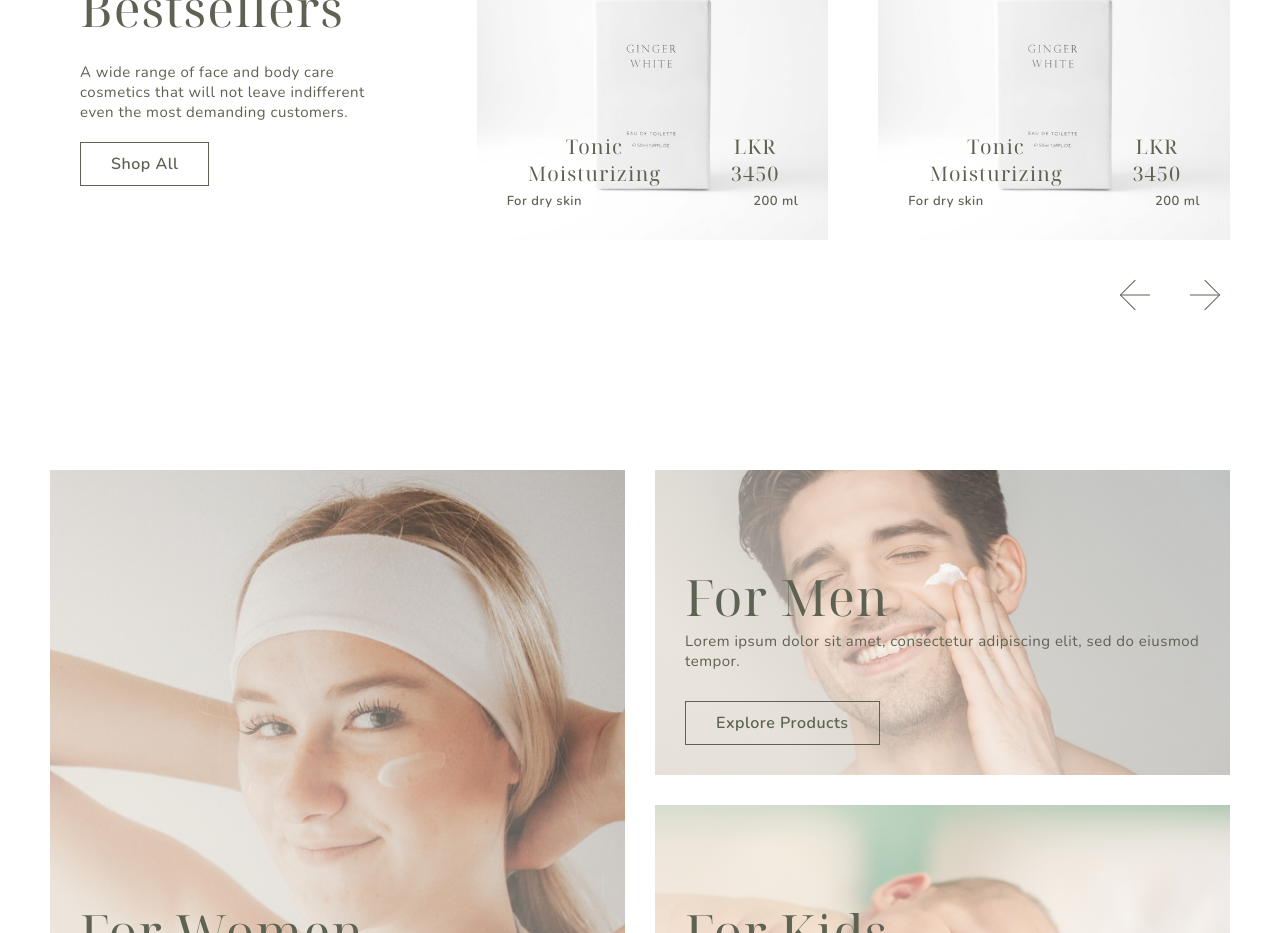
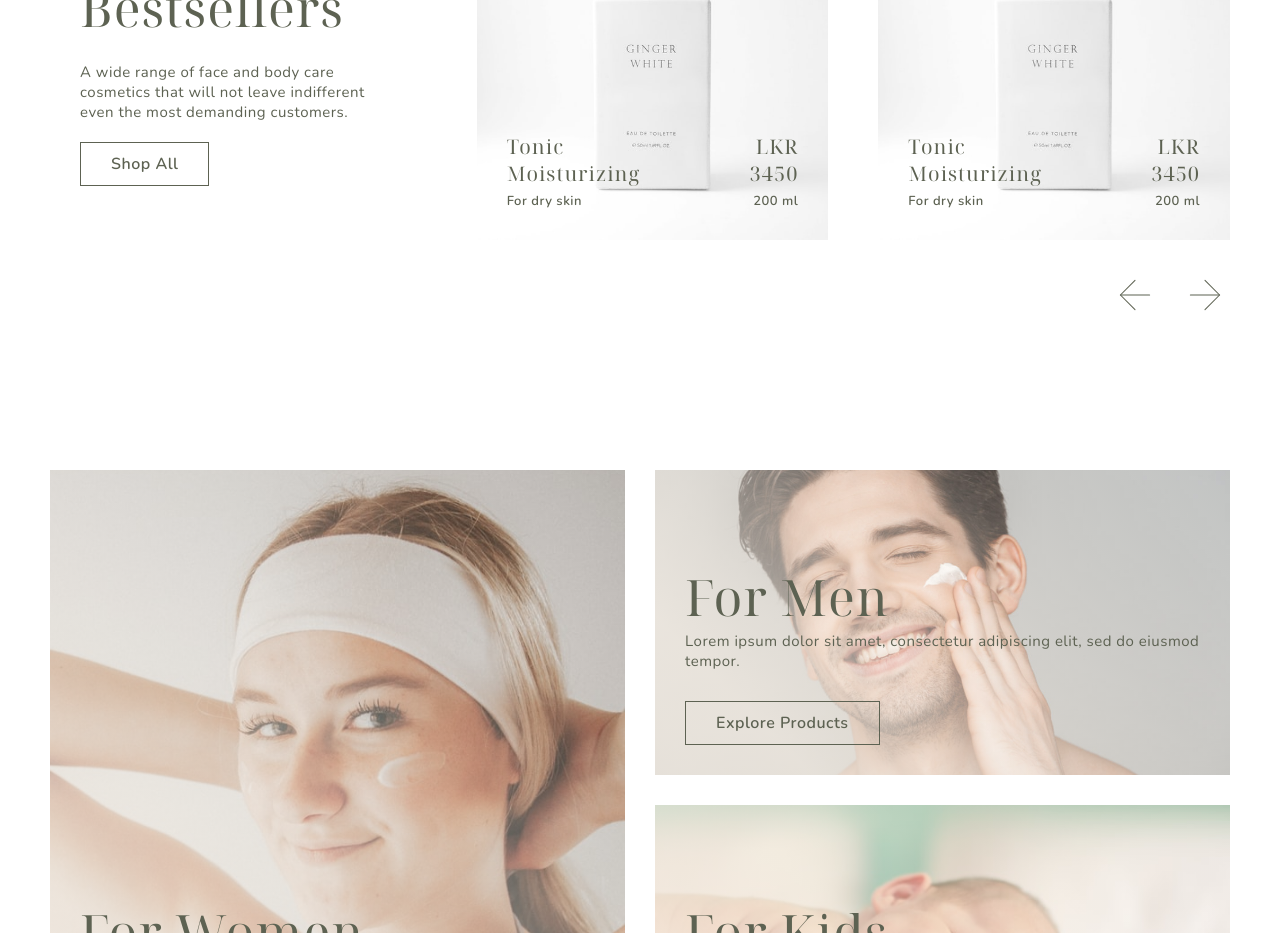
Before and after one commit to madushan-sooriyarathne/venus-glory, a Next.js app: page / in a window 1280 px wide. Shown: the part 1680-2613 px from the top of the page. Built offline with nearby package versions, Linux system fonts and the light colour scheme.

Commit message:
added alignment prop to TertiaryHeading

```diff
--- a/components/product-card/index.tsx
+++ b/components/product-card/index.tsx
@@ -25,11 +25,11 @@ const ProductCard: React.FC<Props> = ({}: Props): JSX.Element => {
       <CardOverlay>
         <CardDetailsGroup>
           <ProductNameGroup>
-            <TertiaryHeading>Tonic Moisturizing</TertiaryHeading>
+            <TertiaryHeading align="left">Tonic Moisturizing</TertiaryHeading>
             <Label>For dry skin</Label>
           </ProductNameGroup>
           <ProductPriceGroup>
-            <TertiaryHeading>LKR 3450</TertiaryHeading>
+            <TertiaryHeading align="right">LKR 3450</TertiaryHeading>
             <Label>200 ml</Label>
           </ProductPriceGroup>
         </CardDetailsGroup>
```
